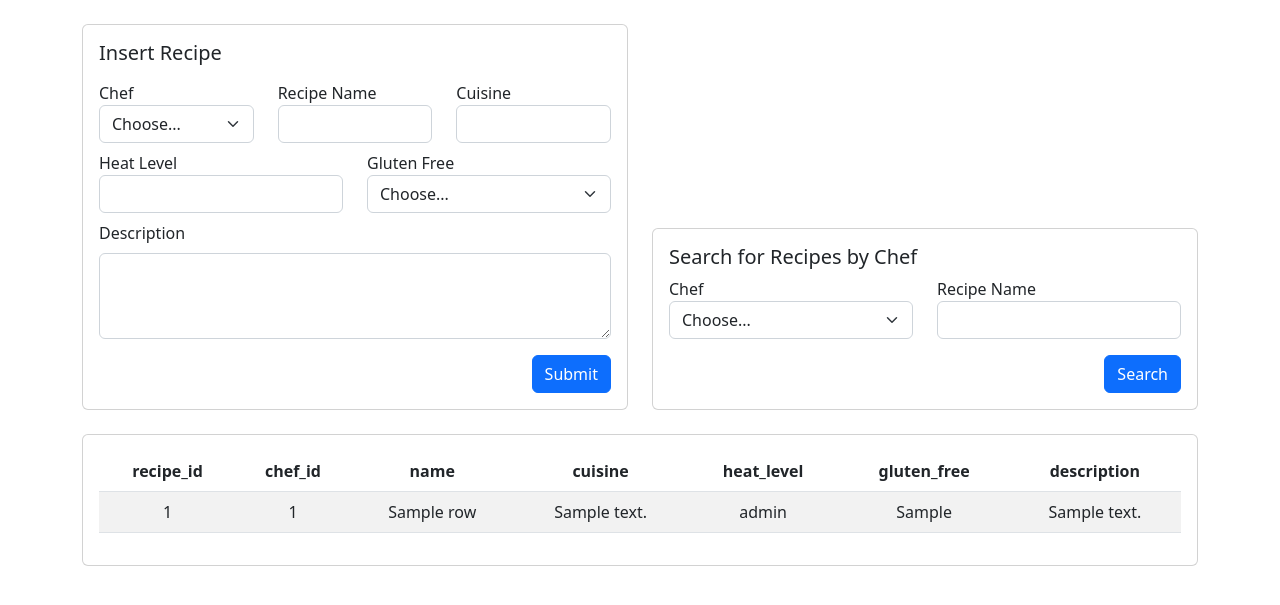
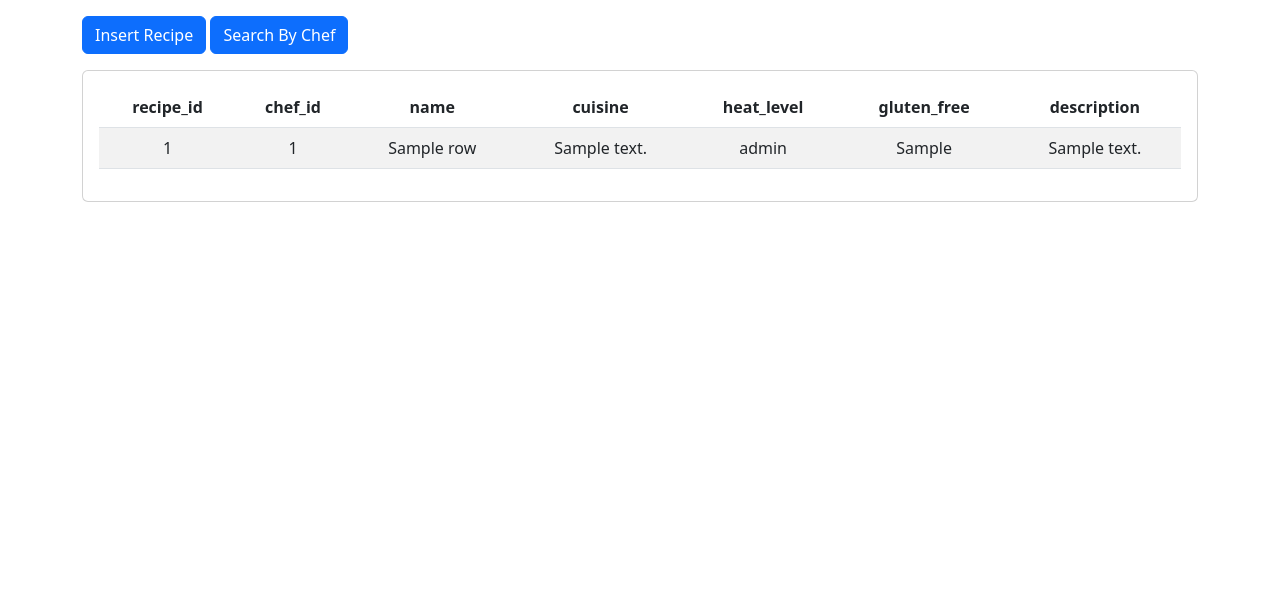
Before and after one commit to djleedke/osu-cs340-portfolio-course-project, a Flask app: template templates/pages/recipes.html in a window 1280 px wide. Shown: the part 56-661 px from the top of the page. Run offline with Flask 2, Linux system fonts and the light colour scheme; the template is opened without the code that fills it: most values are stand-ins (such as "Sample title", 1, 10 or a date in 2020); some libraries are stand-ins or nearby versions.

Commit message:
Cleaned up recipes page, moved DML file to sql_queries

```diff
--- a/sql_queries/DML.SQL
+++ b/sql_queries/DML.SQL
@@ -1,3 +1,5 @@
+-- The character ':' will be used to denote variables that will be passed into the query.
+
 ----- Restaurants Table -----
 
 -- get all restaurants
--- a/templates/pages/recipes.html
+++ b/templates/pages/recipes.html
@@ -3,10 +3,18 @@
 {% set active_page = 'recipes' %}
 {% block content %}
 <div class="container mb-3">
-    <div class="row">
-        <div class="col-lg-6 col-12 mt-4">
-            <div class="card">
-                <div class="card-body">
+    <div id="action-group">
+        <div class="mt-3">
+            <button class="btn btn-primary" data-bs-toggle="collapse" data-bs-target="#insertRecipe" role="button" aria-expanded="false" aria-controls="insertRecipe">
+                Insert Recipe
+            </button>
+            <button class="btn btn-primary" type="button" data-bs-toggle="collapse" data-bs-target="#searchByChef" aria-expanded="false" aria-controls="searchByChef">
+                Search By Chef
+            </button>
+        </div>
+        <div class="collapse" id="insertRecipe" data-bs-parent="#action-group">
+            <div class="col-12 mt-3">
+                <div class="card card-body">
                     <h5 class="card-title">Insert Recipe</h5>
                     <form class="mt-3">
                         <div class="row">
@@ -58,10 +66,10 @@
                 </div>
             </div>
         </div>
-        <div class="col-lg-6 col-12 mt-4 align-self-end">
-            <div class="card">
-                <div class="card-body">
-                    <h5 class="card-title">Search for Recipes by Chef</h5>
+        <div class="collapse" id="searchByChef" data-bs-parent="#action-group">
+            <div class="col-12 mt-3">
+                <div class="card card-body">
+                    <h5 class="card-title">Search by Chef</h5>
                     <div class="row">
                         <div class="col-6">
                             <label for="chef">Chef</label>
@@ -88,7 +96,7 @@
         </div>
     </div>
     <div class="row">
-        <div class="col-12 mt-4">
+        <div class="col-12 mt-3">
             <div class="card">
                 <div class="card-body">
                     <table class="table table-striped table-hover text-center">
```
Also changed, not shown: templates/pages/dishes.html (+9 -0 lines).
